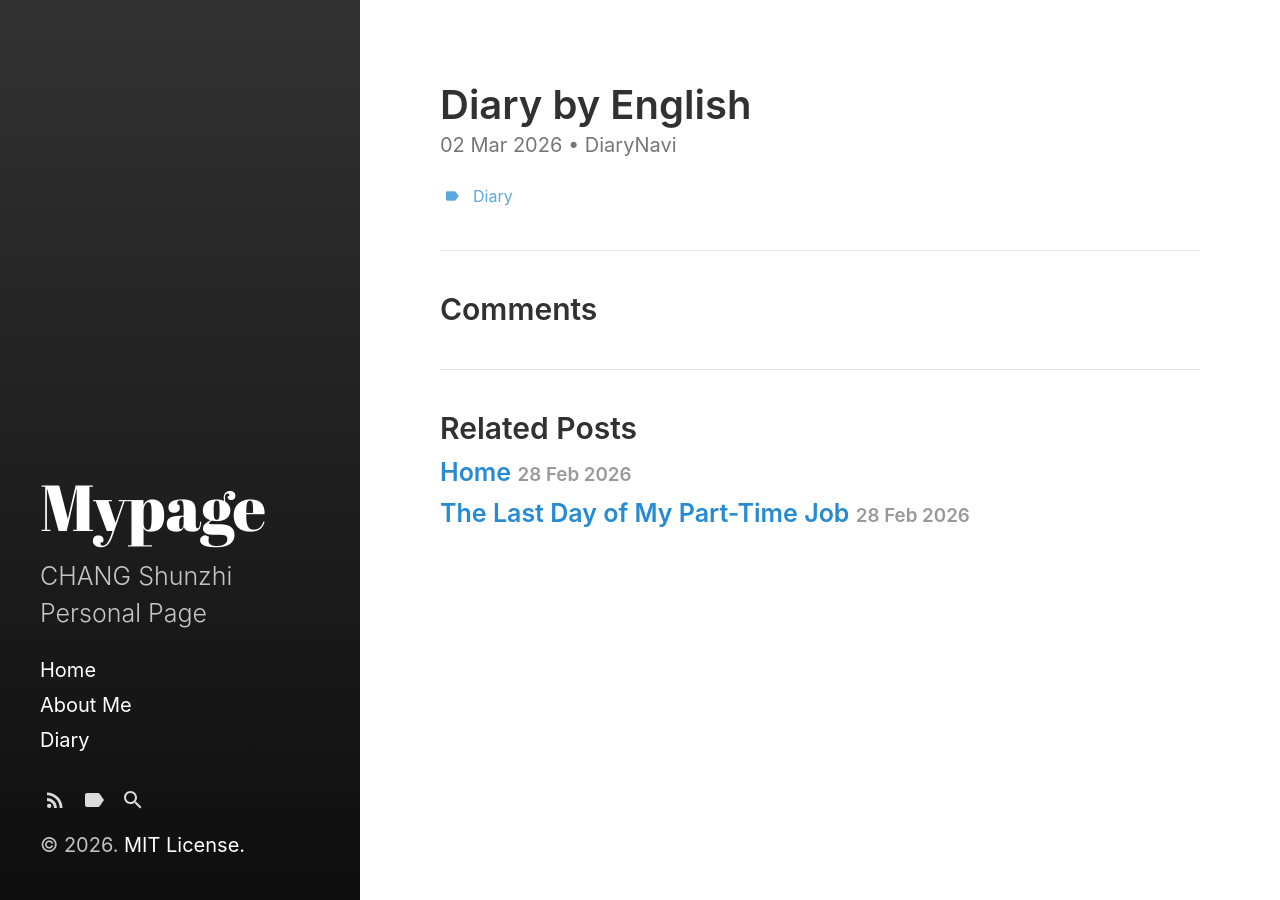
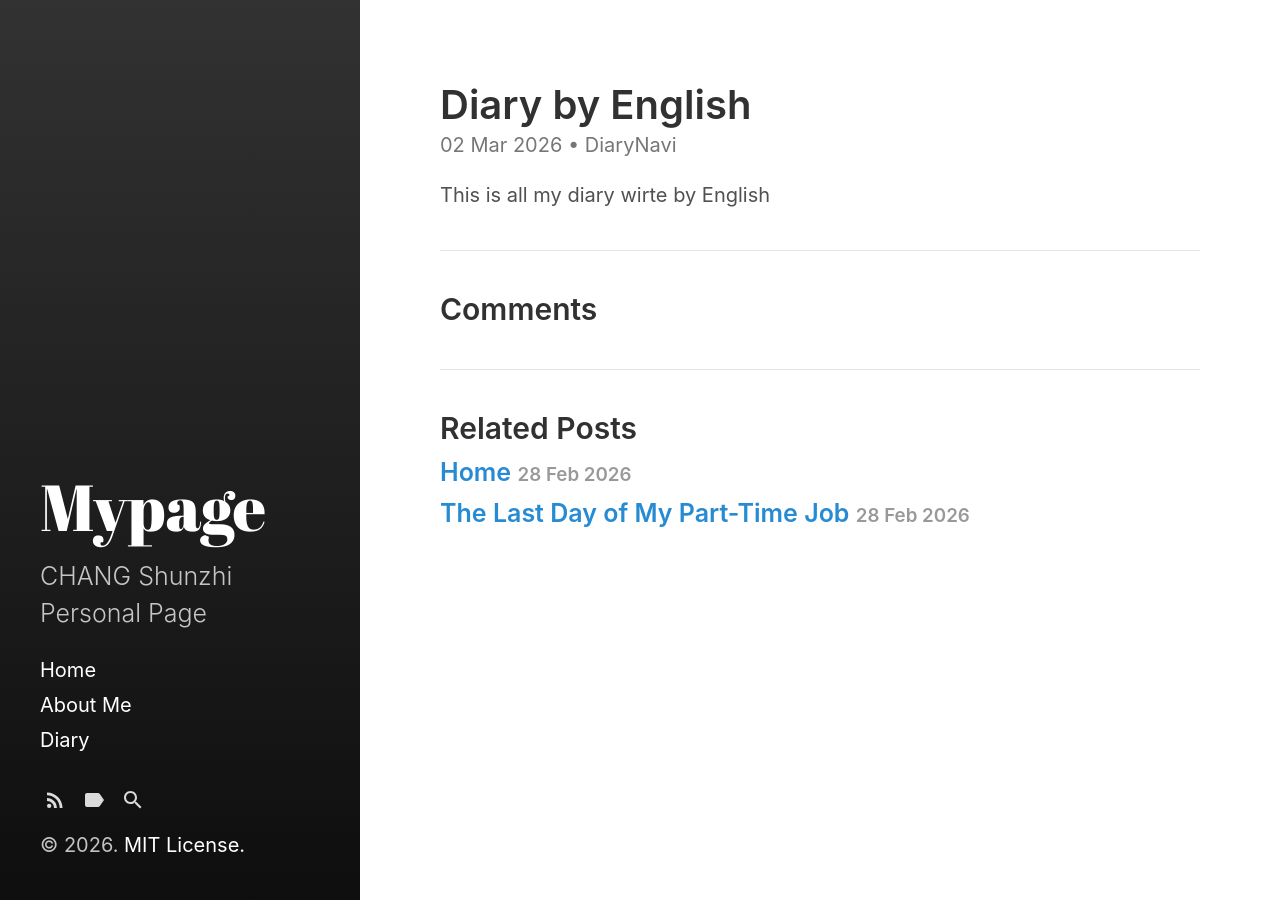
Before and after one commit to SZ-Chander/SZ-Chander.github.io, a Jekyll site: the page built from _posts/2026-03-02-Diary-en-navi.md, in a window 1280 px wide. Built offline with Jekyll 4.4.1, drawn with Linux system fonts in a browser that asks for light colours.

Commit message:
try to fix new navi

```diff
--- a/_posts/2026-03-02-Diary-en-navi.md
+++ b/_posts/2026-03-02-Diary-en-navi.md
@@ -3,10 +3,10 @@ layout: post
 title: "Diary by English"
 categories:
   - DiaryNavi
-tags:
-  - Diary
 last_modified_at: 2026-03-02T22:15:00+09:00
 ---
+
+This is all my diary wirte by English
 
 <ul class="Diary_en-list">
 {% for post in site.categories.Diary %}
```
